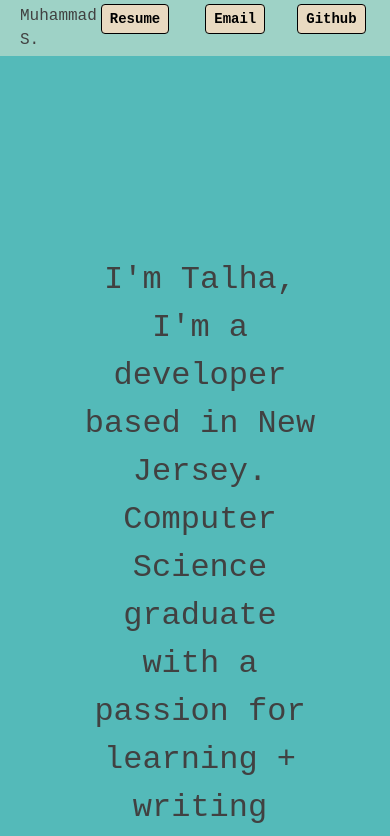
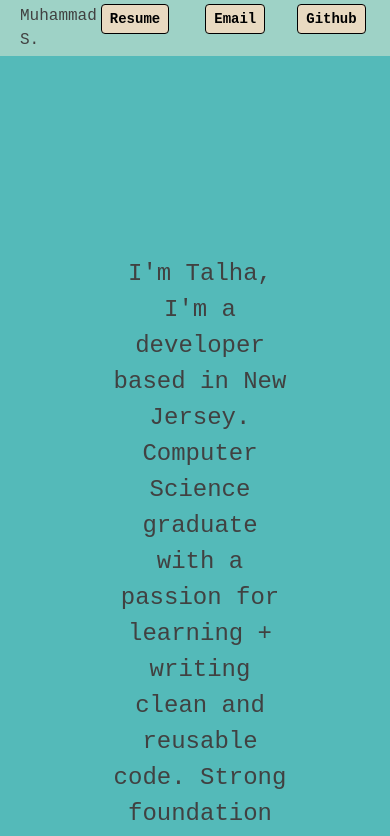
Before and after one commit to Tsaleem123/PersonalPortfolio, a React (Create React App) app: page / in a window 390 px wide. Shown: the top 836 px of the page. Built offline with nearby package versions, Linux system fonts and the light colour scheme.

Commit message:
Responsive bug fix.

```diff
--- a/src/index.css
+++ b/src/index.css
@@ -13,18 +13,16 @@ Look up find shades for hex values.
 
 @keyframes transitionIn {
   from {
-    transform: rotateY(90deg);
-    transform-origin: 200%;
+    opacity: 0%;
   }
 
   to {
-    transform: rotateY(0deg);
-    transform-origin: 0%;
+    opacity: 100%;
   }
 }
 
 * {
-  animation: transitionIn 2s cubic-bezier(1, -0.01, 0, 1);
+  animation: transitionIn 2s cubic-bezier(1, -0.4, 0, 1);
   padding: 0;
   margin: 0;
   box-sizing: border-box;
@@ -81,13 +79,8 @@ body {
   background-color: #54bab9;
 }
 
-@media only screen and (max-width: 600px) {
-  .Welcome {
-    font-size: 200%; /* Adjust the font size as per your requirement */
 
 
-  }
-}
 .right-section {
   display: flex;
   justify-content: center;
```
